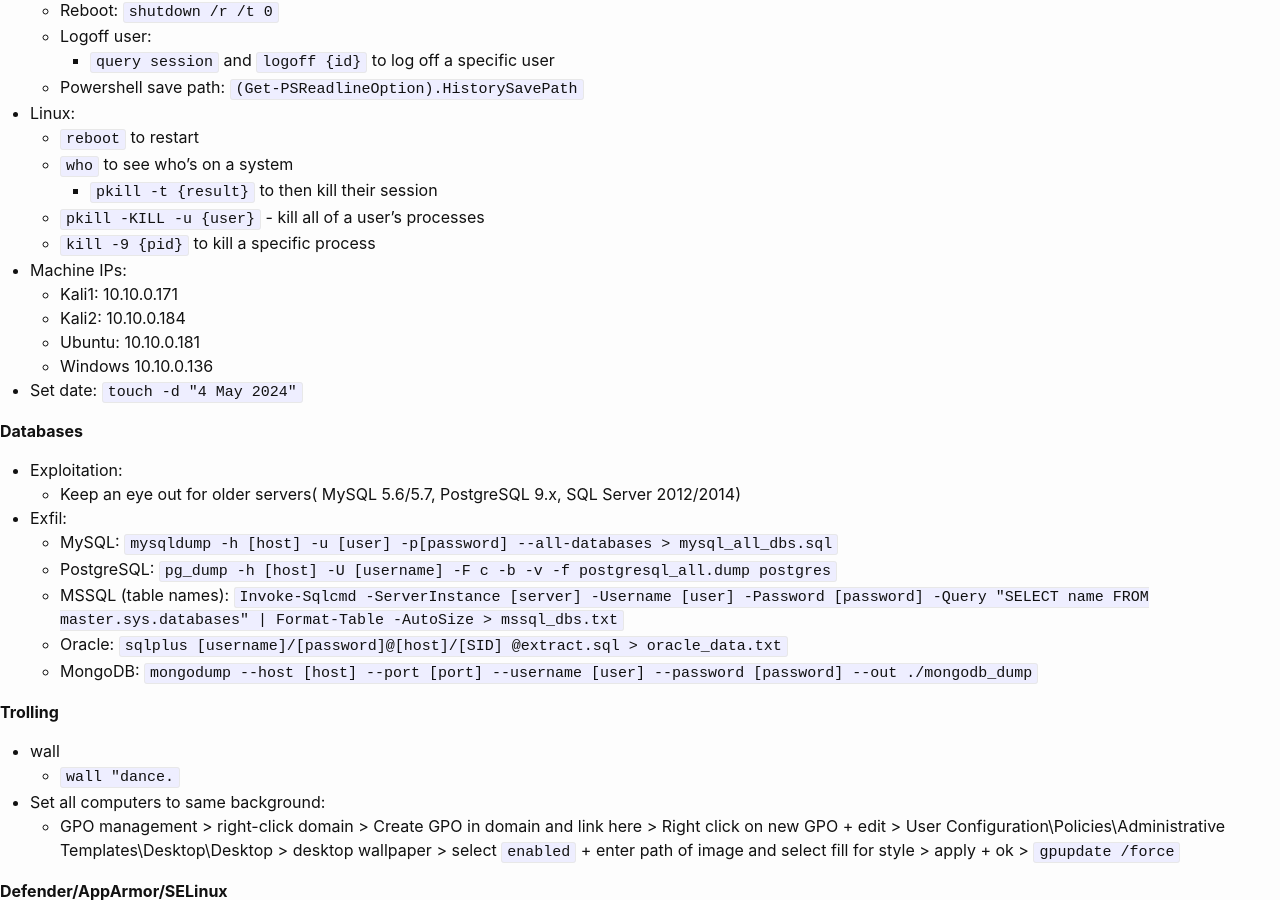
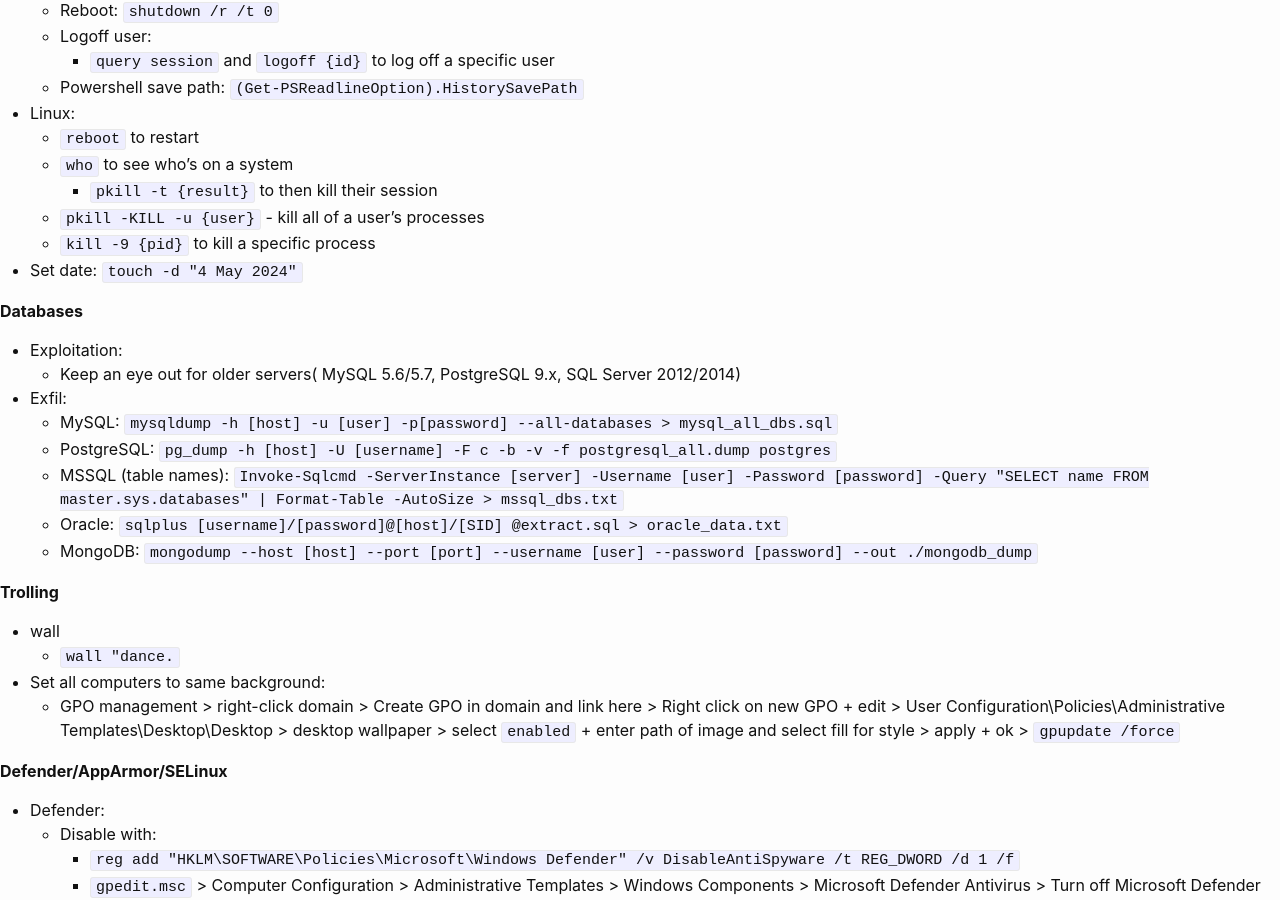
Before and after one commit to KhaelK138/KhaelK138.github.io, a Jekyll site: the page built from markdown/RedTeamingCCDC.md, in a window 1280 px wide and 900 px high, scrolled down 2892 px. Built offline with Jekyll 4.4.1, drawn with Linux system fonts in a browser that asks for light colours.

Commit message:
removed machine IP info

```diff
--- a/markdown/RedTeamingCCDC.md
+++ b/markdown/RedTeamingCCDC.md
@@ -118,11 +118,6 @@
     - `pkill -t {result}` to then kill their session
   - `pkill -KILL -u {user}` - kill all of a user's processes
   - `kill -9 {pid}` to kill a specific process
-- Machine IPs:
-  - Kali1: 10.10.0.171
-  - Kali2: 10.10.0.184
-  - Ubuntu: 10.10.0.181
-  - Windows 10.10.0.136
 - Set date: `touch -d "4 May 2024"`
 
 
```
